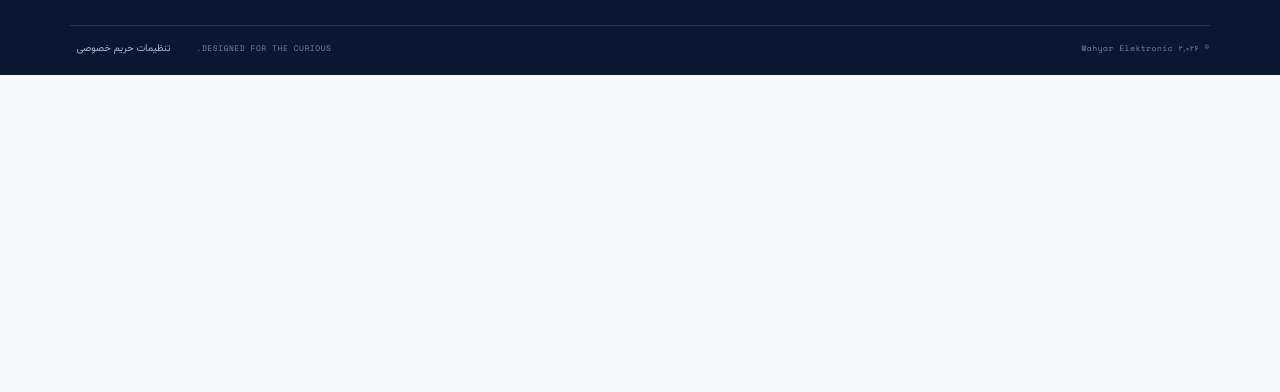
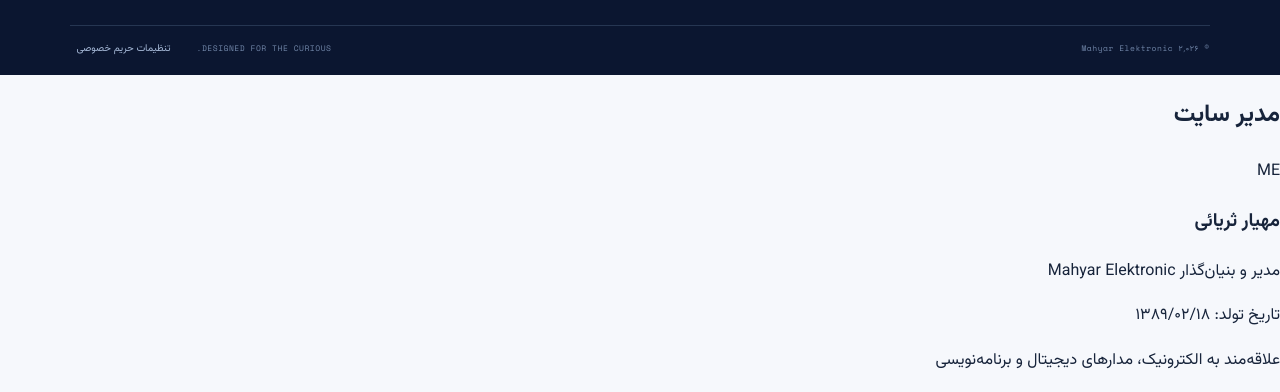
Before and after one commit to mah15elektron-oss/mahyar-elektronic, a website: page index.html in a window 1280 px wide. Shown: the part 3255-3647 px from the top of the page. Before the commit the page ends 3330 px from the top, so only its background shows below. Drawn offline with nearby package versions, Linux system fonts and the light colour scheme.

Commit message:
Update index.html

```diff
--- a/index.html
+++ b/index.html
@@ -86,5 +86,16 @@
   <div class="modal-backdrop hidden" id="cookieModal"><section class="cookie-modal"><button class="modal-close" data-close="cookieModal">×</button><div class="section-kicker">PRIVACY CENTER <span>/ حریم خصوصی</span></div><h2>انتخاب تنظیمات کوکی</h2><p>کوکی‌های ضروری برای عملکرد سایت لازم‌اند و همیشه فعال هستند. آمار اختیاری تنها با رضایت تو فعال می‌شود.</p><div class="consent-row"><div><b>کوکی‌های ضروری</b><small>امنیت و ذخیرهٔ انتخاب حریم خصوصی</small></div><span class="always-on">همیشه فعال</span></div><div class="consent-row"><div><b>آمار بازدید</b><small>کمک می‌کند بفهمیم کدام مطالب مفیدترند.</small></div><label class="switch"><input type="checkbox" id="analyticsConsent"><span></span></label></div><div class="cookie-actions"><button class="btn btn-primary" id="saveCookiePrefs">ذخیرهٔ انتخاب</button><button class="btn btn-outline" id="rejectOptional">رد موارد اختیاری</button></div></section></div>
   <div class="toast" id="toast" role="status"></div>
   <script src="app.js"></script>
+
+<section class="site-admin" dir="rtl">
+  <h2>مدیر سایت</h2>
+  <div class="admin-card">
+    <div class="admin-icon">ME</div>
+    <h3>مهیار ثریائی</h3>
+    <p>مدیر و بنیان‌گذار Mahyar Elektronic</p>
+    <p>تاریخ تولد: ۱۳۸۹/۰۲/۱۸</p>
+    <p>علاقه‌مند به الکترونیک، مدارهای دیجیتال و برنامه‌نویسی</p>
+  </div>
+</section>
 </body>
 </html>
```
